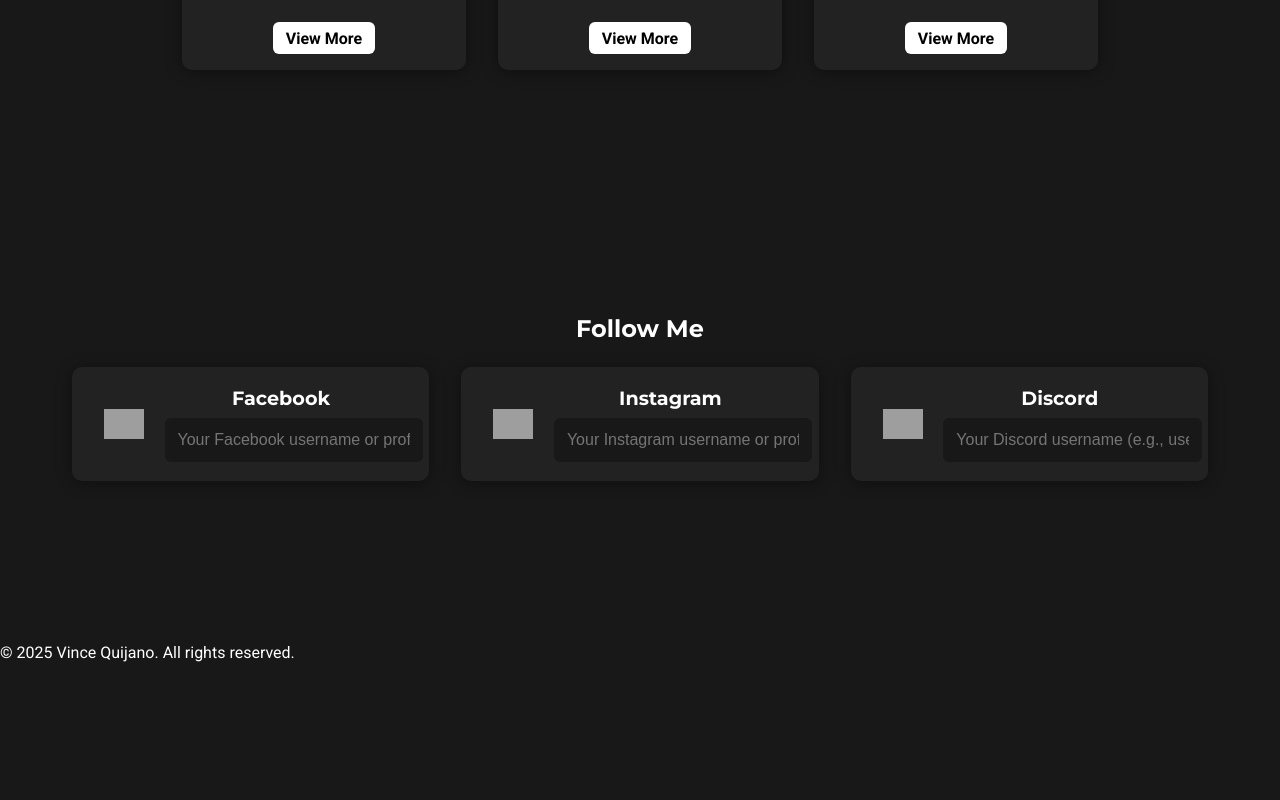
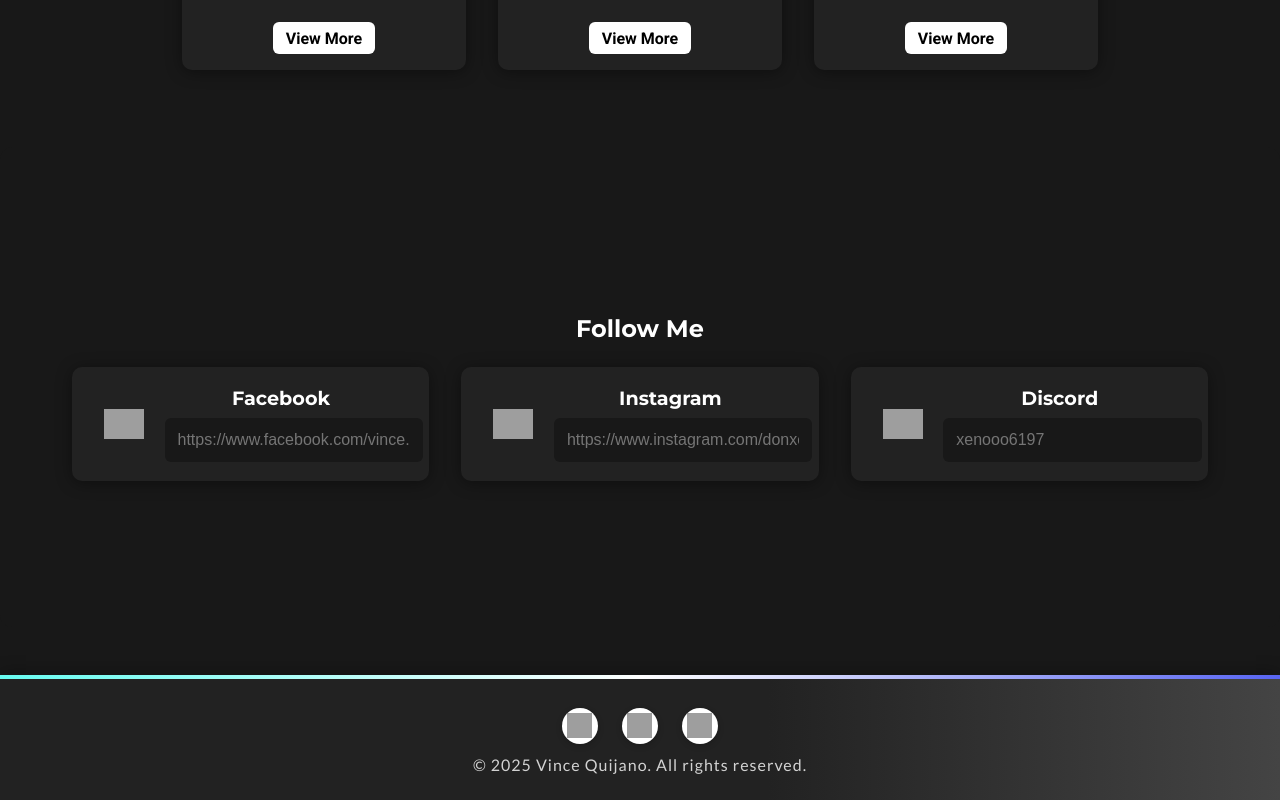
Before and after one commit to xeno06/portfolio, a React (Create React App) app in the folder myport/: page / in a window 1280 px wide. Shown: the part 1144-1944 px from the top of the page. Before the commit the page ends 1822 px from the top, so only its background shows below. Built offline with nearby package versions, Linux system fonts and the light colour scheme; grey boxes are pictures that could not be loaded.

Commit message:
Uploaded

```diff
--- a/myport/src/components/About.js
+++ b/myport/src/components/About.js
@@ -10,7 +10,7 @@ export default function About() {
         <div className="about-info">
           <h2>About Me</h2>
           <p>
-            Hi! I'm Vince Quijano, a Software Developer with experience in React, JavaScript, and web UI/UX design.
+            I’m Vince Quijano, a Software Developer specializing in React, JavaScript, and modern web UI/UX design.
           </p>
           <ul>
             <li>HTML, CSS, JavaScript, Photoshop</li>
--- a/myport/src/components/Contact.js
+++ b/myport/src/components/Contact.js
@@ -4,19 +4,19 @@ import '../styles/Contact.css';
 const socials = [
   {
     name: 'Facebook',
-    placeholder: 'Your Facebook username or profile URL',
+    placeholder: 'https://www.facebook.com/vince.quijano.58',
     iconClass: 'fb',
     id: 'facebook',
   },
   {
     name: 'Instagram',
-    placeholder: 'Your Instagram username or profile URL',
+    placeholder: 'https://www.instagram.com/donxenooo?igsh=cWs4YWZnYTI3OGt4',
     iconClass: 'ig',
     id: 'instagram',
   },
   {
     name: 'Discord',
-    placeholder: 'Your Discord username (e.g., user#1234)',
+    placeholder: 'xenooo6197',
     iconClass: 'discord',
     id: 'discord',
   },
--- a/myport/src/components/Footer.js
+++ b/myport/src/components/Footer.js
@@ -4,9 +4,17 @@ import '../styles/Footer.css';
 export default function Footer() {
   return (
     <footer className="footer">
-      <p>
-        © {new Date().getFullYear()} Vince Quijano. All rights reserved.
-      </p>
+      <div className="footer-bar" />
+      <div className="footer-content">
+        <div className="footer-socials">
+          <a href="https://facebook.com" aria-label="Facebook" className="footer-icon fb" target="_blank" rel="noopener noreferrer" />
+          <a href="https://instagram.com" aria-label="Instagram" className="footer-icon ig" target="_blank" rel="noopener noreferrer" />
+          <a href="https://discord.com" aria-label="Discord" className="footer-icon discord" target="_blank" rel="noopener noreferrer" />
+        </div>
+        <p>
+          © {new Date().getFullYear()} Vince Quijano. All rights reserved.
+        </p>
+      </div>
     </footer>
   );
 }
--- a/myport/src/styles/Footer.css
+++ b/myport/src/styles/Footer.css
@@ -0,0 +1,63 @@
+.footer {
+  background: linear-gradient(90deg, #222 60%, #444 100%);
+  color: #fff;
+  text-align: center;
+  padding: 0;
+  font-family: 'Roboto', 'Lato', Arial, sans-serif;
+  font-size: 1rem;
+  box-shadow: 0 -2px 16px rgba(0,0,0,0.3);
+  margin-top: 3rem;
+  position: relative;
+  border-top: none;
+}
+
+.footer-bar {
+  height: 4px;
+  width: 100%;
+  background: linear-gradient(90deg, #66fcf1 0%, #fff 50%, #5865F2 100%);
+  margin-bottom: 0.5rem;
+}
+
+.footer-content {
+  padding: 1.3rem 0 1.6rem 0;
+  display: flex;
+  flex-direction: column;
+  align-items: center;
+}
+
+.footer-socials {
+  margin-bottom: 0.7rem;
+  display: flex;
+  gap: 1.5rem;
+}
+
+.footer-icon {
+  width: 36px;
+  height: 36px;
+  display: inline-block;
+  background-color: #fff;
+  border-radius: 50%;
+  box-shadow: 0 2px 6px rgba(0,0,0,0.18), 0 0 0 2px #222;
+  transition: transform 0.22s, box-shadow 0.22s;
+  background-position: center;
+  background-size: 70% 70%;
+  background-repeat: no-repeat;
+}
+
+.footer-icon.fb { background-image: url('https://cdn.jsdelivr.net/gh/simple-icons/simple-icons/icons/facebook.svg'); }
+.footer-icon.ig { background-image: url('https://cdn.jsdelivr.net/gh/simple-icons/simple-icons/icons/instagram.svg'); }
+.footer-icon.discord { background-image: url('https://cdn.jsdelivr.net/gh/simple-icons/simple-icons/icons/discord.svg'); }
+
+.footer-icon:hover, .footer-icon:focus {
+  transform: scale(1.12);
+  box-shadow: 0 4px 16px #66fcf188;
+  background-color: #66fcf1;
+}
+
+.footer p {
+  margin: 0;
+  opacity: 0.80;
+  letter-spacing: 1px;
+  font-size: 1rem;
+  font-family: 'Lato', 'Roboto', Arial, sans-serif;
+}
```
